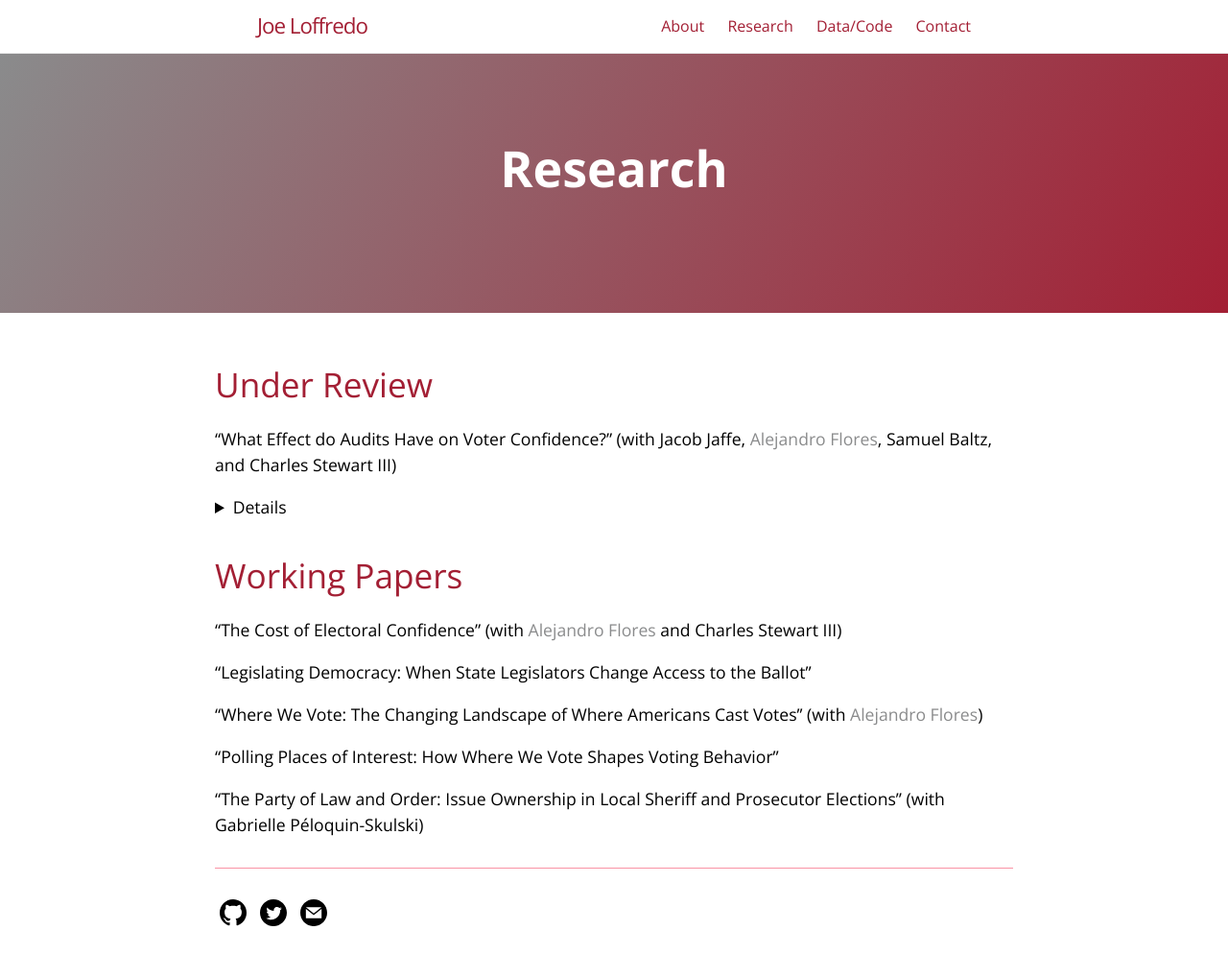
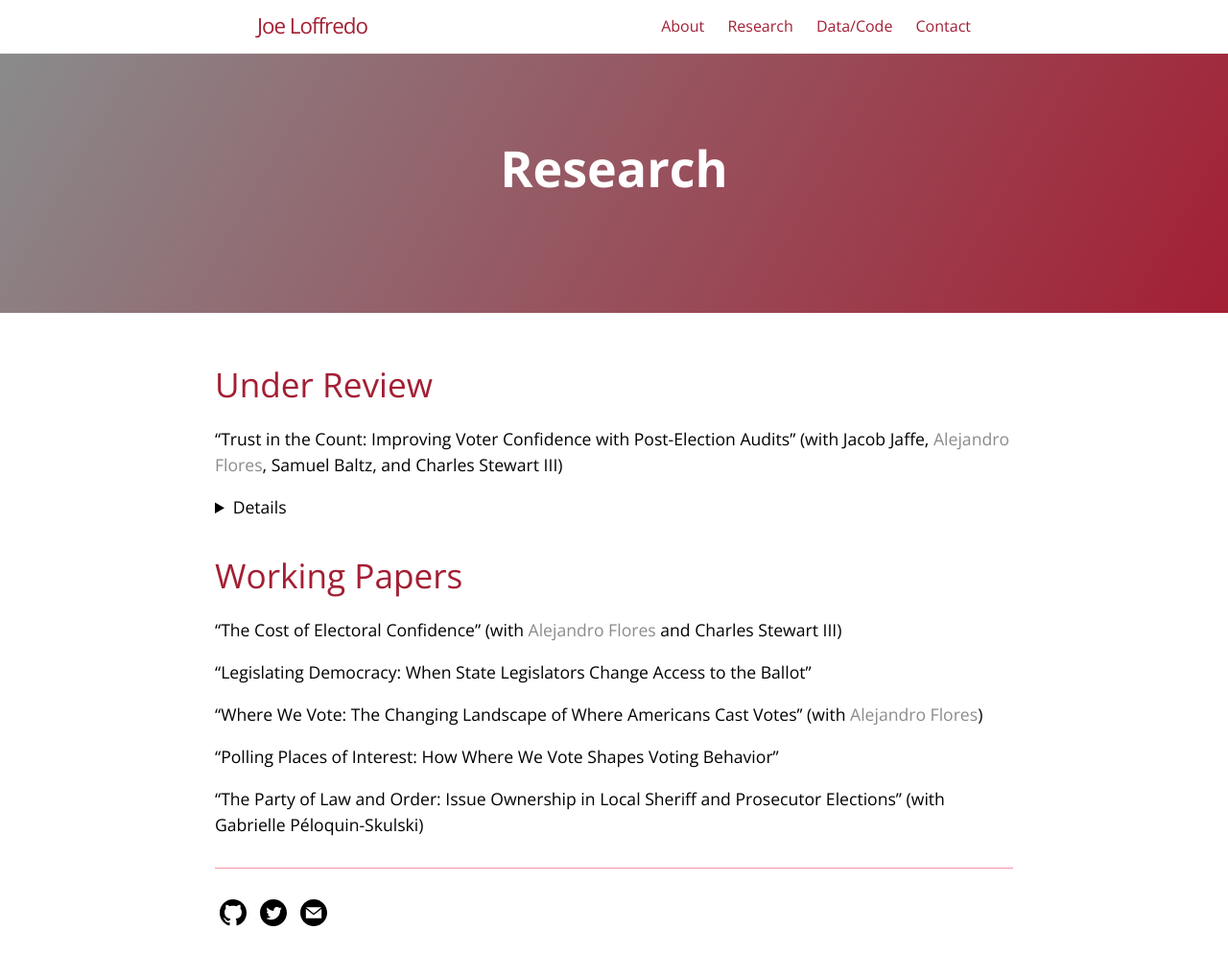
Before and after one commit to jloffredo2/jloffredo2.github.io, a Jekyll site: the page built from research.md, in a window 1280 px wide. Shown: the whole page at 96% size. Built offline with Jekyll 4.4.1, drawn with Linux system fonts in a browser that asks for light colours.

Commit message:
fix audits title

```diff
--- a/research.md
+++ b/research.md
@@ -7,7 +7,7 @@ ref: research
 order: 2
 ---
 # Under Review
-"What Effect do Audits Have on Voter Confidence?" (with Jacob Jaffe, [Alejandro Flores](https://a-flores.com), Samuel Baltz, and Charles Stewart III) <details style="cursor: pointer;">**Abstract**: Post-election audits are thought to bolster voter confidence in elections, but it is unclear which aspects of audits drive public trust. Using pre-registered vignette and conjoint survey experiments administered by YouGov on a sample of 2,000 American respondents, we find that how an audit is conducted is more important than what an audit finds. Structural features of audits, like who conducts it and how its results are announced, turn out to be more consequential to voter evaluations of election results than the actual discrepancy found. Moreover, while Democrats and Republicans have increasingly divided views of the state of democracy in the United States, they are similarly receptive to information presented about audits, and largely agree that audits are effective tools for detecting errors in vote counting. Our findings thus reinforce the expectation that audits do increase voter trust and suggest that election administrators can strengthen voter confidence by making audits as transparent as possible.</details>
+"Trust in the Count: Improving Voter Confidence with Post-Election Audits" (with Jacob Jaffe, [Alejandro Flores](https://a-flores.com), Samuel Baltz, and Charles Stewart III) <details style="cursor: pointer;">**Abstract**: Post-election audits are thought to bolster voter confidence in elections, but it is unclear which aspects of audits drive public trust. Using pre-registered vignette and conjoint survey experiments administered by YouGov on a sample of 2,000 American respondents, we find that how an audit is conducted is more important than what an audit finds. Structural features of audits, like who conducts it and how its results are announced, turn out to be more consequential to voter evaluations of election results than the actual discrepancy found. Moreover, while Democrats and Republicans have increasingly divided views of the state of democracy in the United States, they are similarly receptive to information presented about audits, and largely agree that audits are effective tools for detecting errors in vote counting. Our findings thus reinforce the expectation that audits do increase voter trust and suggest that election administrators can strengthen voter confidence by making audits as transparent as possible.</details>
 
 # Working Papers
 "The Cost of Electoral Confidence" (with [Alejandro Flores](https://a-flores.com) and Charles Stewart III)
```
